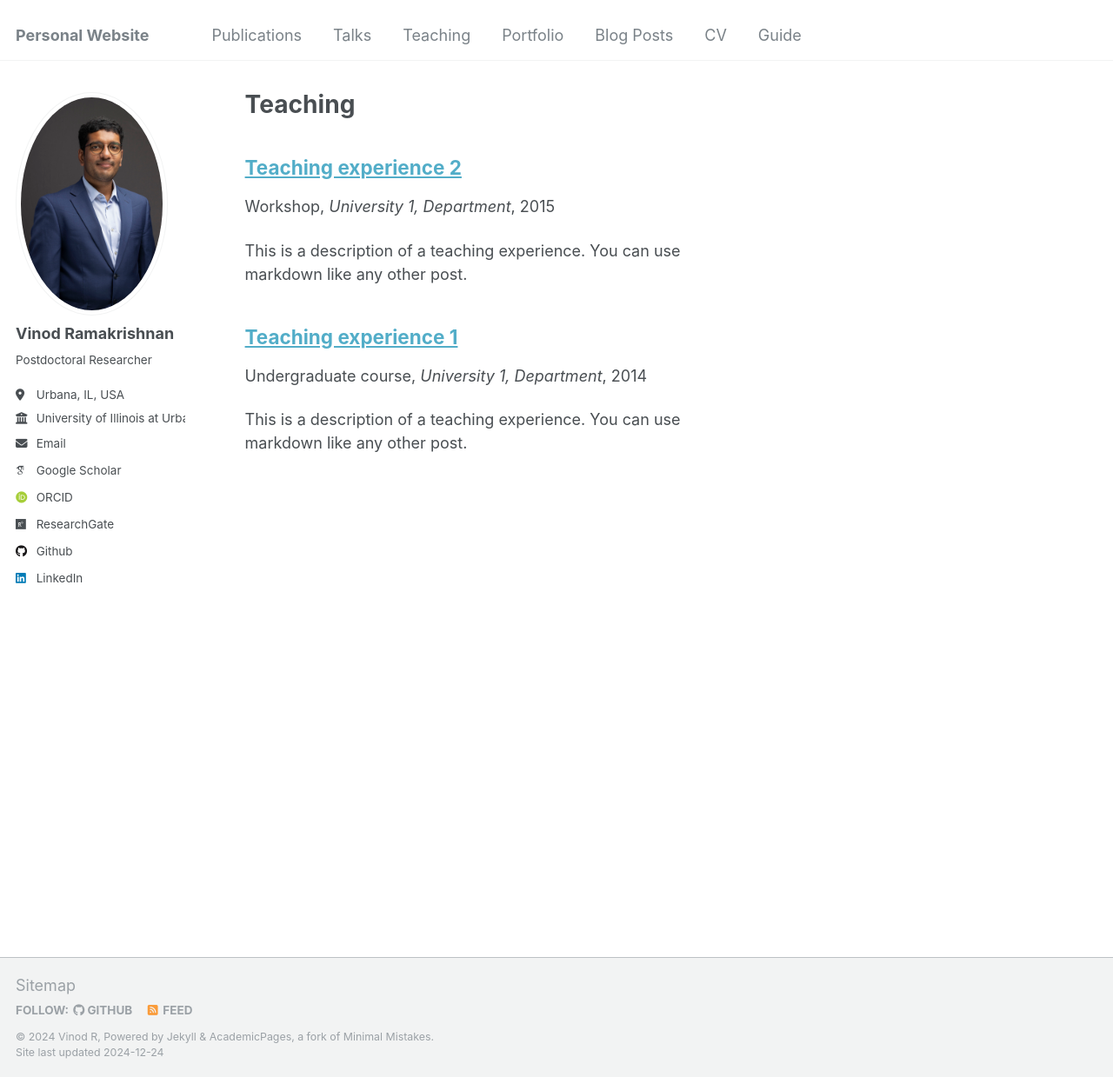
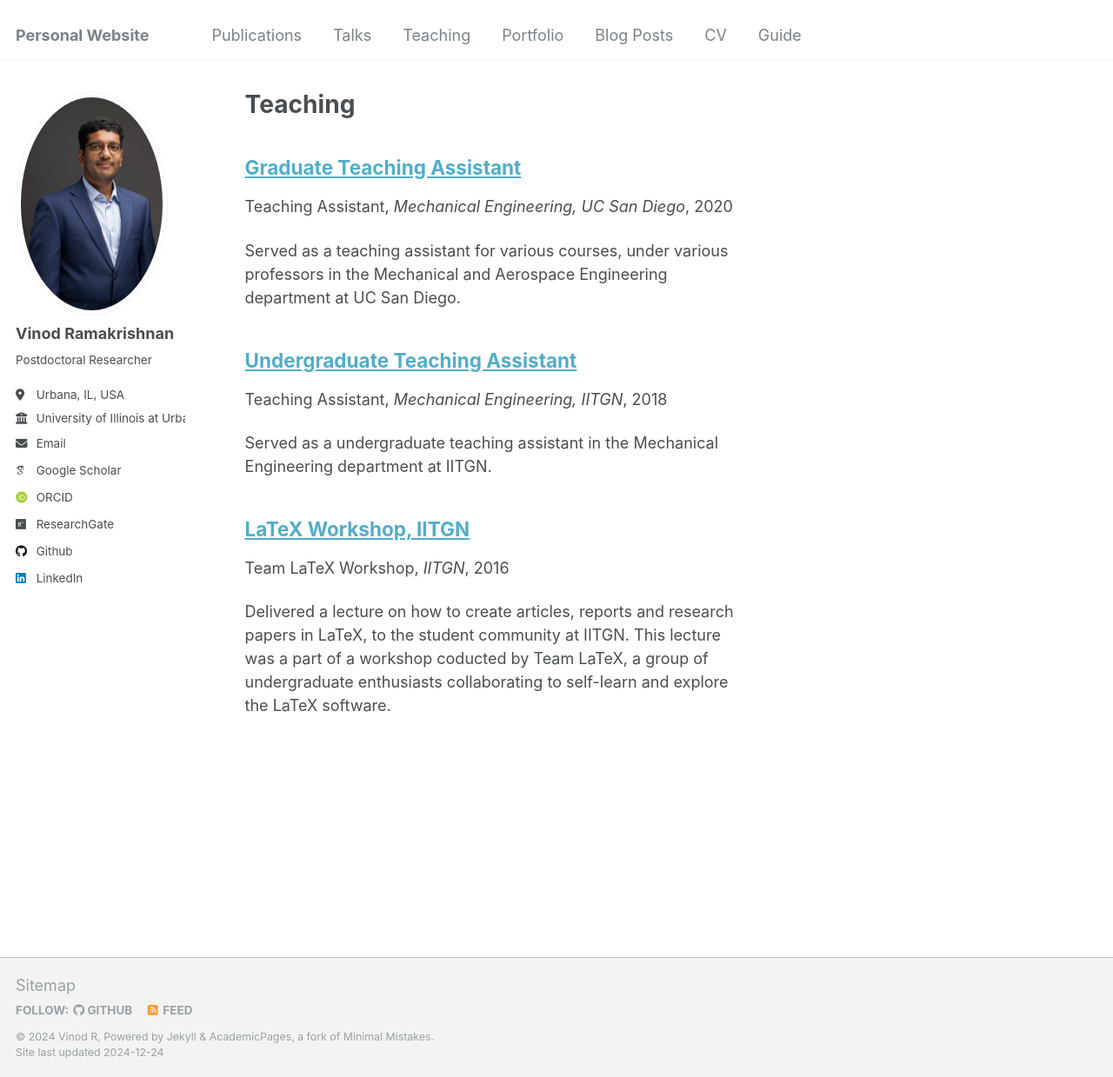
Before and after one commit to DonIV22/DonIV22.github.io, a Jekyll site: the page built from _pages/teaching.html, in a window 1280 px wide and 1239 px high. Shown: the whole window at 87% size. Built offline with Jekyll 4.4.1, drawn with Linux system fonts in a browser that asks for light colours; some web fonts are replaced.

Commit message:
Teaching

```diff
--- a/_teaching/2014-spring-teaching-1.md
+++ /dev/null
@@ -1,20 +0,0 @@
----
-title: "Teaching experience 1"
-collection: teaching
-type: "Undergraduate course"
-permalink: /teaching/2014-spring-teaching-1
-venue: "University 1, Department"
-date: 2014-01-01
-location: "City, Country"
----
-
-This is a description of a teaching experience. You can use markdown like any other post.
-
-Heading 1
-======
-
-Heading 2
-======
-
-Heading 3
-======
--- a/_teaching/2015-spring-teaching-2.md
+++ /dev/null
@@ -1,20 +0,0 @@
----
-title: "Teaching experience 2"
-collection: teaching
-type: "Workshop"
-permalink: /teaching/2015-spring-teaching-1
-venue: "University 1, Department"
-date: 2015-01-01
-location: "City, Country"
----
-
-This is a description of a teaching experience. You can use markdown like any other post.
-
-Heading 1
-======
-
-Heading 2
-======
-
-Heading 3
-======
--- /dev/null
+++ b/_teaching/Teaching1_IITGN.md
@@ -0,0 +1,11 @@
+---
+title: "LaTeX Workshop, IITGN"
+collection: teaching
+type: "Team LaTeX Workshop"
+permalink: /teaching/Teaching1_IITGN
+venue: "IITGN"
+date: 2016-01-01
+location: "Gandinagar, Gujarat, India"
+---
+
+Delivered a lecture on how to create articles, reports and research papers in LaTeX, to the student community at IITGN. This lecture was a part of a workshop coducted by Team LaTeX, a group of undergraduate enthusiasts collaborating to self-learn and explore the LaTeX software.
--- /dev/null
+++ b/_teaching/Teaching2_IITGN.md
@@ -0,0 +1,13 @@
+---
+title: "Undergraduate Teaching Assistant"
+collection: teaching
+type: "Teaching Assistant"
+permalink: /teaching/Teaching2_IITGN
+venue: "Mechanical Engineering, IITGN"
+date: 2018-01-01
+location: "Gandhinagar, Gujarat, India"
+---
+
+Served as a undergraduate teaching assistant in the Mechanical Engineering department at IITGN.
+
+* <b> ME 332: </b> Industrial Engineering & Operations Research (Spring 2018).
--- /dev/null
+++ b/_teaching/Teaching3_UCSD.md
@@ -0,0 +1,16 @@
+---
+title: "Graduate Teaching Assistant"
+collection: teaching
+type: "Teaching Assistant"
+permalink: /teaching/Teaching3_UCSD
+venue: "Mechanical Engineering, UC San Diego"
+date: 2020-01-01
+location: "La, Jolla, California, US"
+---
+
+Served as a teaching assistant for various courses, under various professors in the Mechanical and Aerospace Engineering department at UC San Diego.
+
+* <b> MAE 30B: </b> Dynamics and Vibrations (Winter 2022)
+* <b> MAE 131B: </b> Fundamentals of Solid Mechanics II (Spring 2020, 2021 and 2022, Winter 2023)
+* <b> MAE 133: </b> Finite Element Methods in Mechanical and Aerospace Engineering (Winter 2020 and 2021)
+* <b> MAE 203: </b> Solid Mechanics and Materials (Fall 2020 and 2021)
```
Also changed, not shown: _pages/cv.md (+2 -2 lines).
